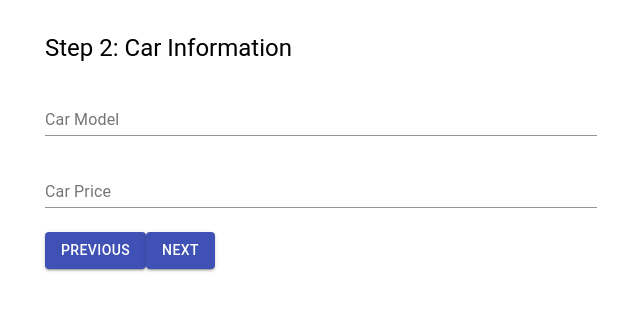
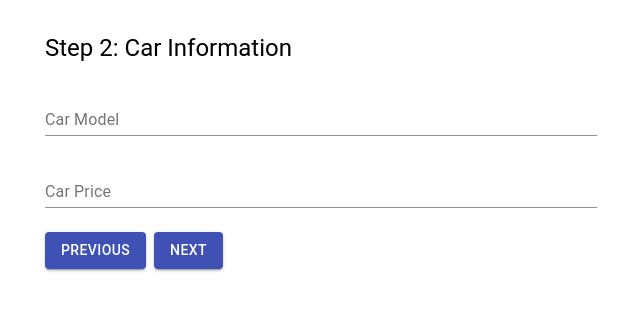
Before and after one commit to acciojob/multi-step-form-soumyabratam6, a React app: page / in a window 1280 px wide. Both pictures are taken after a click on the button "NEXT". Shown: the top 310 px of the page, without its empty margins (319-959 px from the left). Built offline with nearby package versions, Linux system fonts and the light colour scheme.

Commit message:
step.js fix

```diff
--- a/src/components/Step.js
+++ b/src/components/Step.js
@@ -8,7 +8,7 @@ function Step({ step, formData, handleInputChange, nextStep, prevStep, handleSub
     switch (step) {
       case 1:
         return (
-          <Box>
+          <Box id='step1'>
             <Typography variant="h5" gutterBottom>
               Step 1: User Information
             </Typography>
@@ -32,7 +32,7 @@ function Step({ step, formData, handleInputChange, nextStep, prevStep, handleSub
         );
       case 2:
         return (
-          <Box>
+          <Box id='step2'>
             <Typography variant="h5" gutterBottom>
               Step 2: Car Information
             </Typography>
@@ -56,7 +56,7 @@ function Step({ step, formData, handleInputChange, nextStep, prevStep, handleSub
         );
       case 3:
         return (
-          <Box>
+          <Box id='step3'>
             <Typography variant="h5" gutterBottom>
               Step 3: Payment Information
             </Typography>
@@ -84,11 +84,11 @@ function Step({ step, formData, handleInputChange, nextStep, prevStep, handleSub
   };
 
   return (
-    <Box>
+    <Box mt={2}>
       {renderStepContent()}
       <Box mt={2}>
         {step > 1 && (
-          <Button variant="contained" color="primary" onClick={prevStep} sx={{ mr: 2 }}>
+          <Button variant="contained" color="primary" onClick={prevStep} sx={{ mr: 2 }}  style={{ marginRight: '8px' }}>
             Previous
           </Button>
         )}
```
